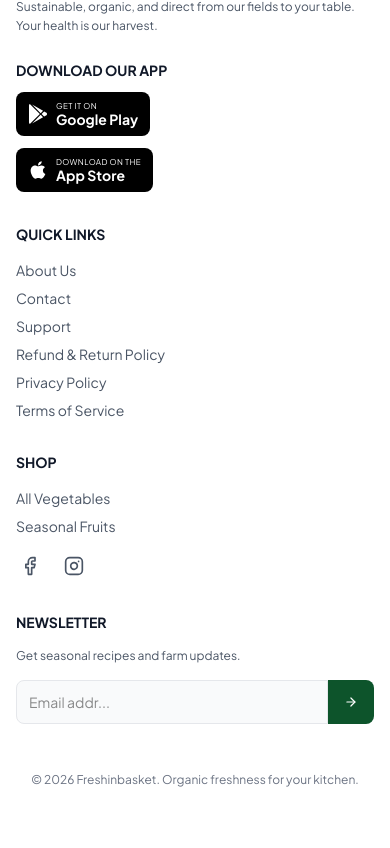
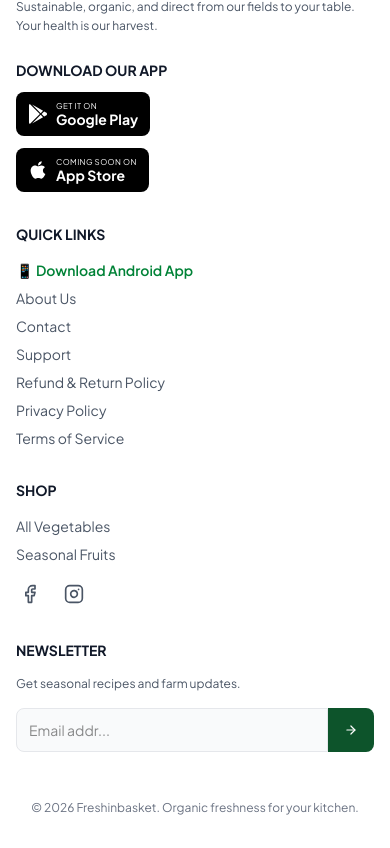
Before and after one commit to piyush1506/freshinbasket, a Next.js app in the folder frontend/: page / in a window 390 px wide. Shown: the part 5470-6318 px from the top of the page. Before the commit the page ends 6290 px from the top, so only its background shows below. Built offline with nearby package versions, Linux system fonts and the light colour scheme; no server answers.

Commit message:
Update frontend Play Store app link in Footer and MobileAppBanner

```diff
--- a/frontend/src/app/components/Footer.js
+++ b/frontend/src/app/components/Footer.js
@@ -17,7 +17,13 @@
             <h3 className="font-bold text-gray-900 mb-3 text-sm uppercase">Download Our App</h3>
             <div className="flex flex-col sm:flex-row gap-3">
               {/* Play Store Badge */}
-              <a href="#" aria-label="Download Freshinbasket on Google Play Store" className="flex items-center justify-center gap-2 bg-black text-white px-3 py-2 rounded-lg hover:bg-gray-800 transition-colors w-max min-h-[44px]">
+              <a
+                href="https://play.google.com/store/apps/details?id=in.freshinbasket.app&pcampaignid=web_share"
+                target="_blank"
+                rel="noopener noreferrer"
+                aria-label="Download Freshinbasket on Google Play Store"
+                className="flex items-center justify-center gap-2 bg-black text-white px-3 py-2 rounded-lg hover:bg-gray-800 transition-colors w-max min-h-[44px]"
+              >
                 <svg xmlns="http://www.w3.org/2000/svg" viewBox="0 0 512 512" className="w-5 h-5 fill-current"><path d="M325.3 234.3L104.6 13l280.8 161.2-60.1 60.1zM47 0C34 6.8 25.3 19.2 25.3 35.3v441.3c0 16.1 8.7 28.5 21.7 35.3l256.6-256L47 0zm425.2 225.6l-58.9-34.1-65.7 64.5 65.7 64.5 60.1-34.1c18-14.3 18-46.5-1.2-60.8zM104.6 499l280.8-161.2-60.1-60.1L104.6 499z"/></svg>
                 <div className="text-left">
                   <div className="text-[8px] uppercase tracking-wider leading-none">GET IT ON</div>
@@ -25,18 +31,23 @@
                 </div>
               </a>
               {/* App Store Badge */}
-              <a href="#" aria-label="Download Freshinbasket on Apple App Store" className="flex items-center justify-center gap-2 bg-black text-white px-3 py-2 rounded-lg hover:bg-gray-800 transition-colors w-max min-h-[44px]">
+              <button
+                onClick={() => alert("iOS App is currently under review on the Apple App Store. Coming soon!")}
+                aria-label="Freshinbasket on Apple App Store (Coming Soon)"
+                className="flex items-center justify-center gap-2 bg-black text-white px-3 py-2 rounded-lg hover:bg-gray-800 transition-colors w-max min-h-[44px] cursor-pointer"
+              >
                 <svg xmlns="http://www.w3.org/2000/svg" viewBox="0 0 384 512" className="w-5 h-5 fill-current"><path d="M318.7 268.7c-.2-36.7 16.4-64.4 50-84.8-18.8-26.9-47.2-41.7-84.7-44.6-35.5-2.8-74.3 20.7-88.5 20.7-15 0-49.4-19.7-76.4-19.7C63.3 141.2 4 184.8 4 273.5q0 39.3 14.4 81.2c12.8 36.7 59 126.7 107.2 125.2 25.2-.6 43-17.9 75.8-17.9 31.8 0 48.3 17.9 76.4 17.9 48.6-.7 90.4-82.5 102.6-119.3-65.2-30.7-61.7-90-61.7-91.9zm-56.6-164.2c27.3-32.4 24.8-61.9 24-72.5-24.1 1.4-52 16.4-67.9 34.9-17.5 19.8-27.8 44.3-25.6 71.9 26.1 2 49.9-11.4 69.5-34.3z"/></svg>
                 <div className="text-left">
-                  <div className="text-[8px] uppercase tracking-wider leading-none">Download on the</div>
+                  <div className="text-[8px] uppercase tracking-wider leading-none">COMING SOON ON</div>
                   <div className="text-sm font-bold leading-none mt-0.5">App Store</div>
                 </div>
-              </a>
+              </button>
             </div>
           </div>
           <nav aria-label="Quick links">
             <h3 className="font-bold text-gray-900 mb-4 text-sm uppercase">Quick Links</h3>
             <ul className="space-y-2 text-sm text-gray-600">
+              <li><a href="https://play.google.com/store/apps/details?id=in.freshinbasket.app&pcampaignid=web_share" target="_blank" rel="noopener noreferrer" className="hover:text-green-600 transition-colors font-semibold text-green-700 flex items-center gap-1.5">📱 Download Android App</a></li>
               <li><Link href="/about" className="hover:text-green-600 transition-colors">About Us</Link></li>
               <li><Link href="/contact" className="hover:text-green-600 transition-colors">Contact</Link></li>
               <li><Link href="/contact#support" aria-label="Get customer support" className="hover:text-green-600 transition-colors">Support</Link></li>
--- a/frontend/src/app/components/MobileAppBanner.js
+++ b/frontend/src/app/components/MobileAppBanner.js
@@ -36,11 +36,10 @@ export default function MobileAppBanner() {
       </div>
       <div className="flex items-center gap-2 shrink-0">
         <a
-          href="https://raw.githubusercontent.com/piyush1506/appurl/main/app-release.apk"
-          download
+          href="https://play.google.com/store/apps/details?id=in.freshinbasket.app&pcampaignid=web_share"
           target="_blank"
           rel="noopener noreferrer"
-          aria-label="Download Freshinbasket app"
+          aria-label="Download Freshinbasket app on Google Play Store"
           className="bg-[#216140] hover:bg-green-800 text-white text-[11px] font-bold px-4 py-2 rounded-full shadow-sm min-h-[44px] flex items-center justify-center"
         >
           GET APP
```
